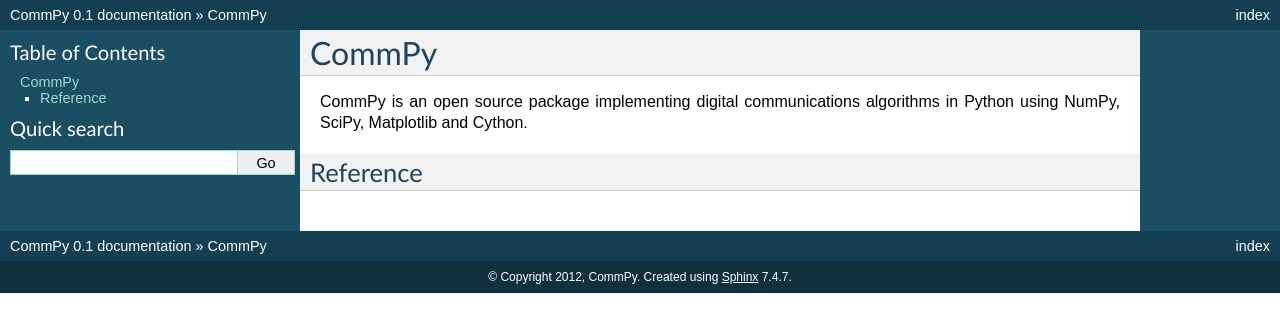
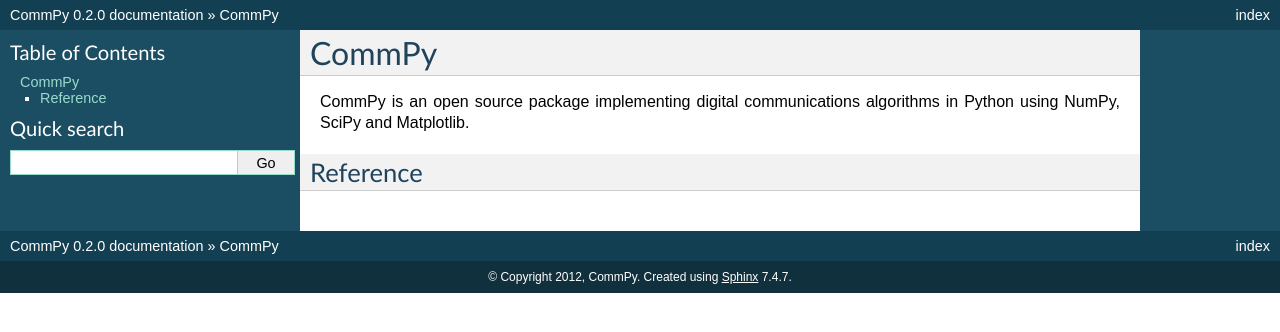
Before and after one commit to veeresht/CommPy, a Sphinx documentation site: the page built from doc/commpydoc.rst, in a window 1280 px wide. Shown: the top 332 px of the page. Built offline with Sphinx 7.4.7, drawn with Linux system fonts in a browser that asks for light colours.

Commit message:
Fixing sphinx documentation.

```diff
--- a/doc/commpydoc.rst
+++ b/doc/commpydoc.rst
@@ -7,7 +7,7 @@
 ==================================
 
 CommPy is an open source package implementing digital communications algorithms
-in Python using NumPy, SciPy, Matplotlib and Cython.
+in Python using NumPy, SciPy and Matplotlib.
 
 Reference
 ---------
--- a/doc/conf.py
+++ b/doc/conf.py
@@ -84,9 +84,9 @@
 # built documents.
 #
 # The short X.Y version.
-version = '0.1'
+version = '0.2'
 # The full version, including alpha/beta/rc tags.
-release = '0.1'
+release = '0.2.0'
 
 # The language for content autogenerated by Sphinx. Refer to documentation
 # for a list of supported languages.
--- a/doc/index.rst
+++ b/doc/index.rst
@@ -63,6 +63,7 @@
     :maxdepth: 1
 
     channelcoding
+    channels
     filters
     modulation
     sequences
```
Also changed, not shown: other parts of doc/commpydoc.rst (+2 -0 lines).
